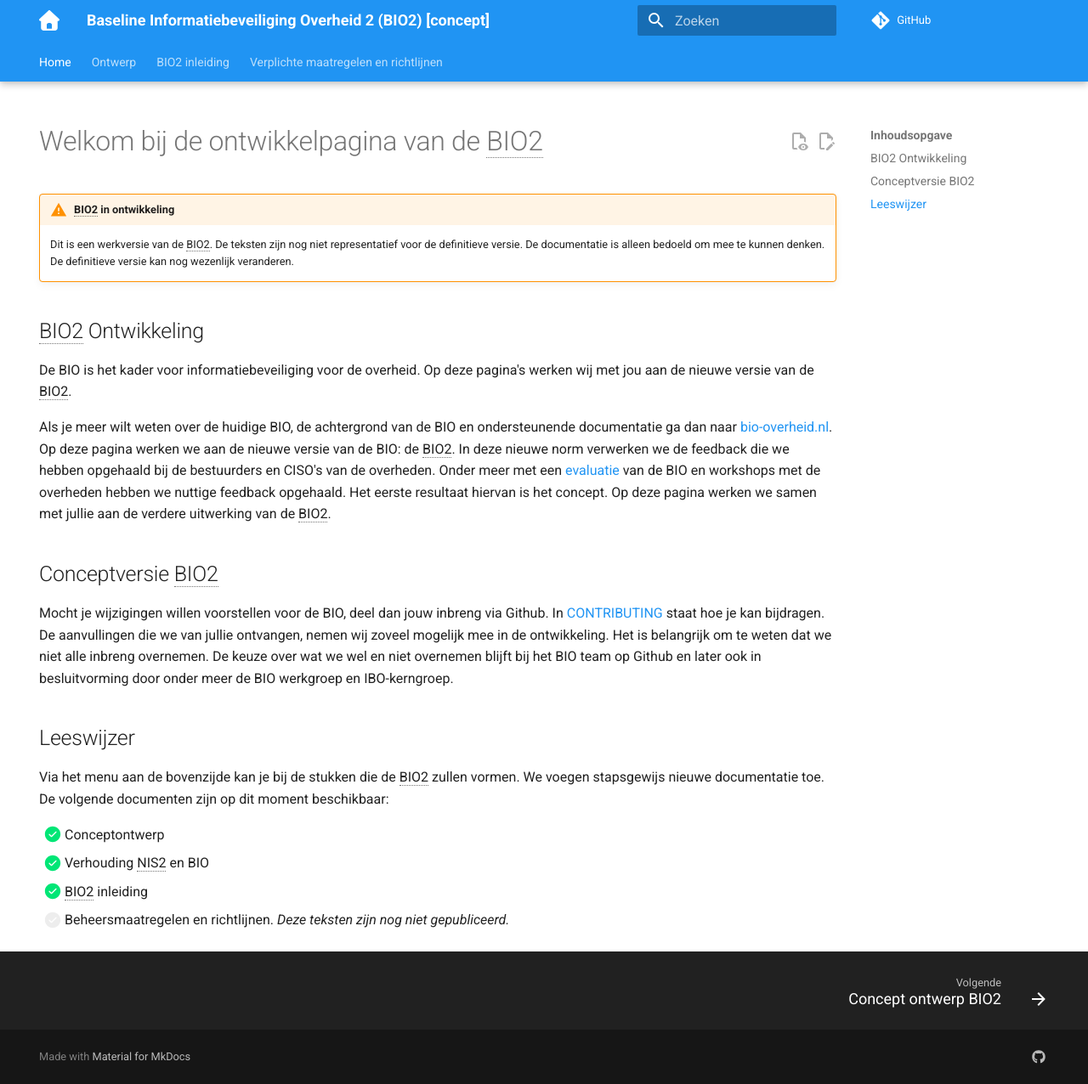
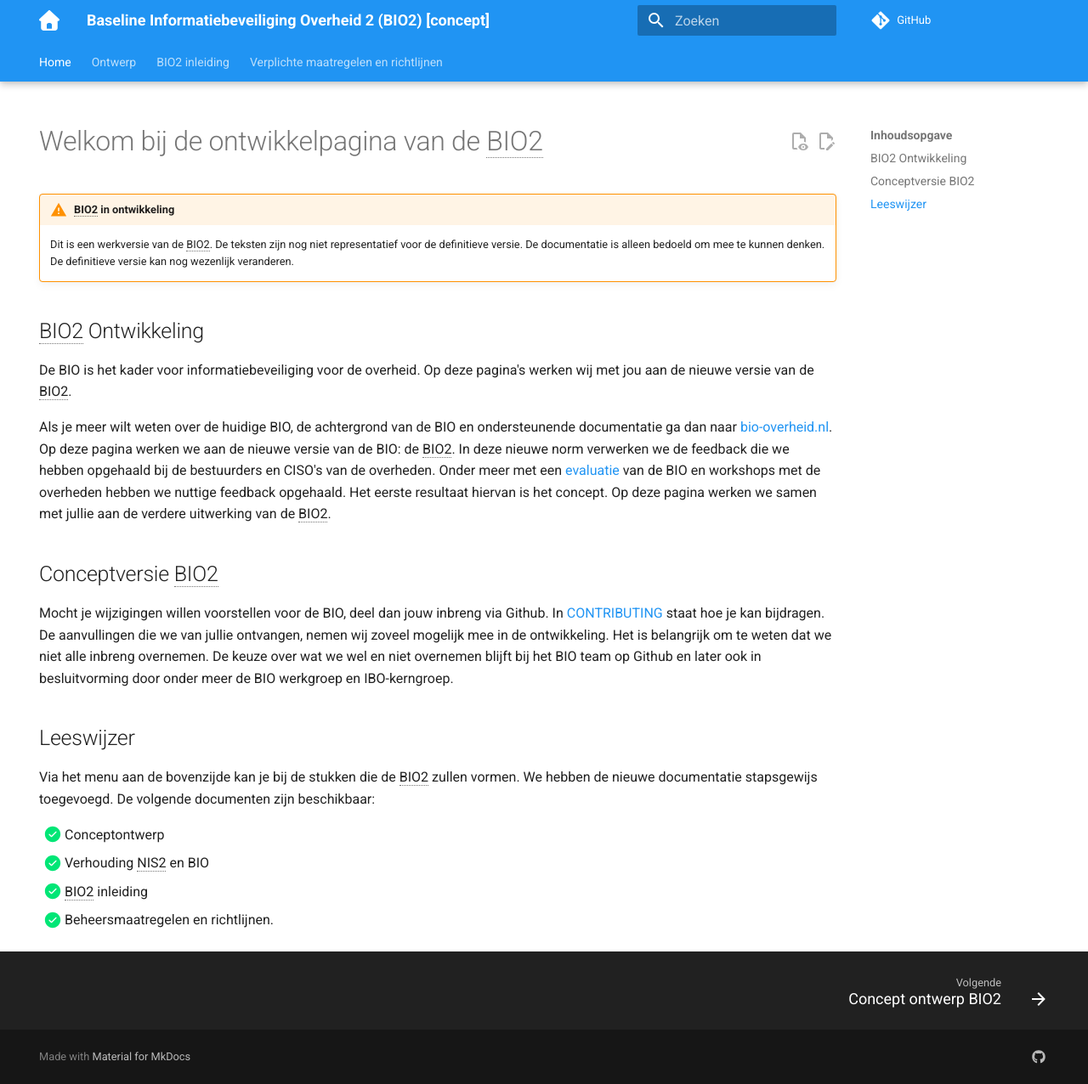
Before and after one commit to MinBZK/Baseline-Informatiebeveiliging-Overheid, an MkDocs documentation site: the page built from docs/index.md, in a window 1280 px wide and 1276 px high. Shown: the whole window at 85% size. Built offline with MkDocs 1.6.1 and Material for MkDocs 9.7.7, drawn with Linux system fonts in a browser that asks for light colours; comment, search, counter and statistics services are not loaded.

Commit message:
Update index.md
Aanpassing stand van zaken

```diff
--- a/docs/index.md
+++ b/docs/index.md
@@ -21,10 +21,10 @@ Mocht je wijzigingen willen voorstellen voor de BIO, deel dan jouw inbreng via G
 De aanvullingen die we van jullie ontvangen, nemen wij zoveel mogelijk mee in de ontwikkeling. Het is belangrijk om te weten dat we niet alle inbreng overnemen. De keuze over wat we wel en niet overnemen blijft bij het BIO team op Github en later ook in besluitvorming door onder meer de BIO werkgroep en IBO-kerngroep.
 
 ## Leeswijzer
-Via het menu aan de bovenzijde kan je bij de stukken die de BIO2 zullen vormen. We voegen stapsgewijs nieuwe documentatie toe.
-De volgende documenten zijn op dit moment beschikbaar:
+Via het menu aan de bovenzijde kan je bij de stukken die de BIO2 zullen vormen. We hebben de nieuwe documentatie stapsgewijs toegevoegd.
+De volgende documenten zijn beschikbaar:
 
 - [X] Conceptontwerp
 - [X] Verhouding NIS2 en BIO
 - [X] BIO2 inleiding
-- [ ] Beheersmaatregelen en richtlijnen. *Deze teksten zijn nog niet gepubliceerd.*
+- [X] Beheersmaatregelen en richtlijnen.
```
